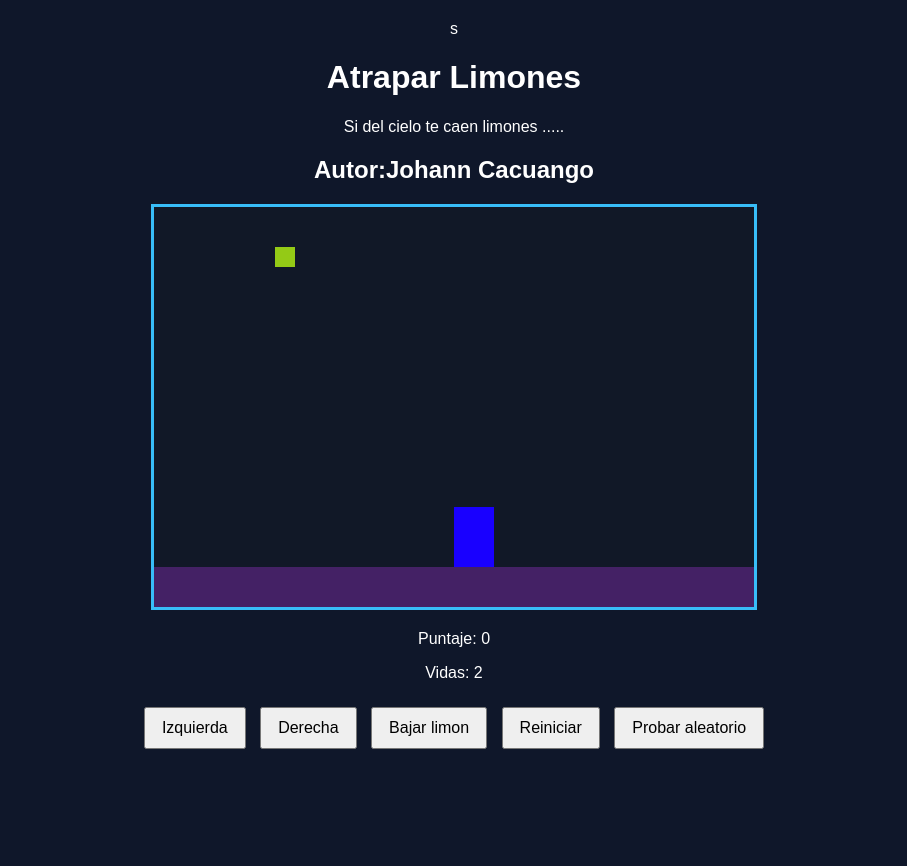
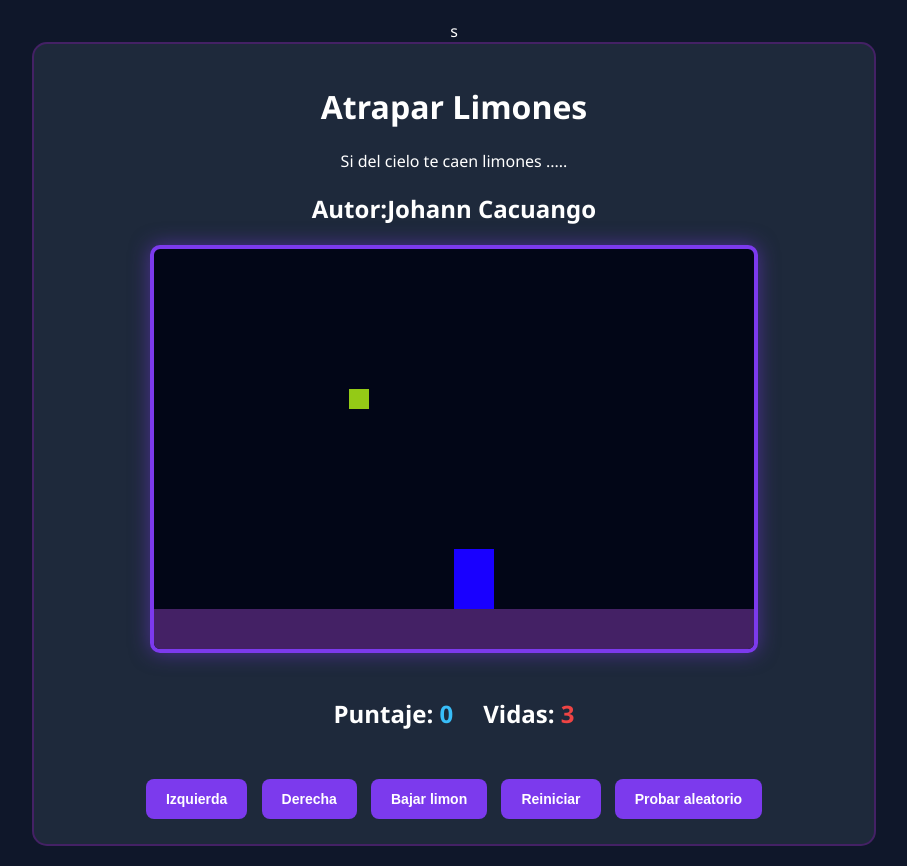
Before and after one commit to academyjost/Juegos-de-los-Limones, a plain HTML site: page limones.html in a window 1280 px wide. Both pictures are taken after a click on the button "Reiniciar". Shown: the whole page, without its empty margins (186-1093 px from the left). Before the commit the page ends 800 px from the top, so only its background shows below. Drawn offline with Linux system fonts and the light colour scheme.

Commit message:
git add . git commit -m "Agregada funcionalidad de vidas y mensaje de fin de juego. Ajustada dificultad al aumentar el puntaje."

```diff
--- a/limones.css
+++ b/limones.css
@@ -1,6 +1,6 @@
 body {
-  font-family: Arial, sans-serif;
-  background-color: #0f172a;
+  font-family: 'Segoe UI', Tahoma, Geneva, Verdana, sans-serif;
+  background-color: #0f172a; /* Azul muy oscuro */
   color: white;
   text-align: center;
   margin: 0;
@@ -10,22 +10,47 @@ body {
 .contenedor {
   max-width: 800px;
   margin: 0 auto;
+  border: 2px solid #442165; /* Borde morado */
+  padding: 20px;
+  border-radius: 15px;
+  background-color: #1e293b;
 }
 
 canvas {
-  background-color: #111827;
-  border: 3px solid #38bdf8;
+  background-color: #020617;
+  border: 4px solid #7c3aed; /* Morado vibrante */
   display: block;
   margin: 20px auto;
+  border-radius: 10px;
+  box-shadow: 0 0 20px rgba(124, 58, 237, 0.5); /* Resplandor morado */
 }
 
 .panel {
+  display: flex;
+  justify-content: center;
+  gap: 30px;
+  font-size: 1.5rem;
+  font-weight: bold;
   margin: 20px 0;
 }
 
+#txtPuntaje { color: #38bdf8; } /* Azul claro */
+#txtVidas { color: #ef4444; }   /* Rojo */
+
 .botones button {
   margin: 5px;
-  padding: 10px 16px;
-  font-size: 16px;
+  padding: 12px 20px;
+  font-size: 14px;
+  font-weight: bold;
   cursor: pointer;
+  border: none;
+  border-radius: 8px;
+  transition: 0.3s;
+  background-color: #7c3aed; /* Morado */
+  color: white;
 }
+
+.botones button:hover {
+  background-color: #ef4444; /* Cambia a rojo al pasar el mouse */
+  transform: scale(1.05);
+}
--- a/limones.js
+++ b/limones.js
@@ -15,10 +15,11 @@ let limonY=5;
 let puntaje=0;
 let vidas=3;
 let velocidadCaida=200;
-
+let idIntervalo;
 
 function iniciar(){
-    setInterval(bajarLimon,velocidadCaida);
+    clearInterval(idIntervalo);
+    idIntervalo=setInterval(bajarLimon,velocidadCaida);
     dibujarSuelo();
     dibujarPersonaje();
     aparecerLimon();
@@ -64,16 +65,39 @@ function detectarColision(){
         aparecerLimon();
         puntaje=puntaje+1;
         mostrarEnSpan("txtPuntaje",puntaje);
-
+        if (puntaje>=10){
+            finalizarJuego("¡GANASTE! Eres un experto atrapando limones.");
+        }else{
+            velocidadActual -= 15;
+            reinicioIntervalo();
+            aparecerLimon();
+        }
     }
 }
 function detectarPiso(){
     if(limonY+Altura_Limon>canvas.height-Altura_Suelo){
         //alert("¡Has perdido!");
-        aparecerLimon();
-        vidas=vidas-1;
+        vidas-=1;
         mostrarEnSpan("txtVidas",vidas);
+        if (vidas<=0){
+            finalizarJuego("¡PERDISTE! Has perdido todas tus vidas.");
+        }else{
+            aparecerLimon();
+       }
     }
+}
+
+function reinicioIntervalo() {
+    clearInterval(idIntervalo);
+    idIntervalo = setInterval(bajarLimon, velocidadActual);
+}
+
+function finalizarJuego(mensaje) {
+    clearInterval(idIntervalo);
+    setTimeout(() => {
+        alert(mensaje);
+        reiniciar();
+    }, 100);
 }
 
 function probarAleatorio(){
@@ -81,7 +105,14 @@ function probarAleatorio(){
     console.log(numero);
 }
 function aparecerLimon(){
-    limonX=generarAleatorio(0,canvas.width-Ancho_Limon);
-    limonY=0;
-    actualizarPantalla();
+    limonX = generarAleatorio(0, canvas.width - Ancho_Limon);
+    limonY = 0;
 }
+function reiniciar(){
+    puntaje=0;
+    vidas=3;
+    mostrarEnSpan("txtPuntaje",puntaje);
+    mostrarEnSpan("txtVidas",vidas);
+    aparecerLimon();
+    iniciar();
+}
```
